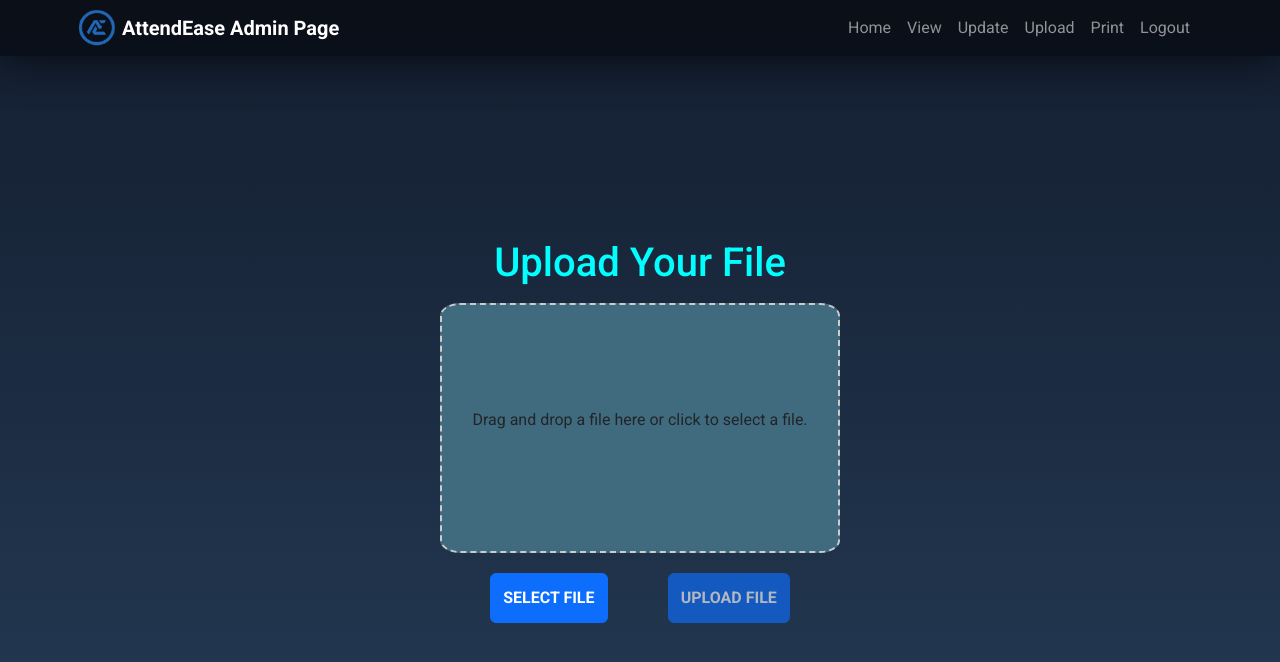
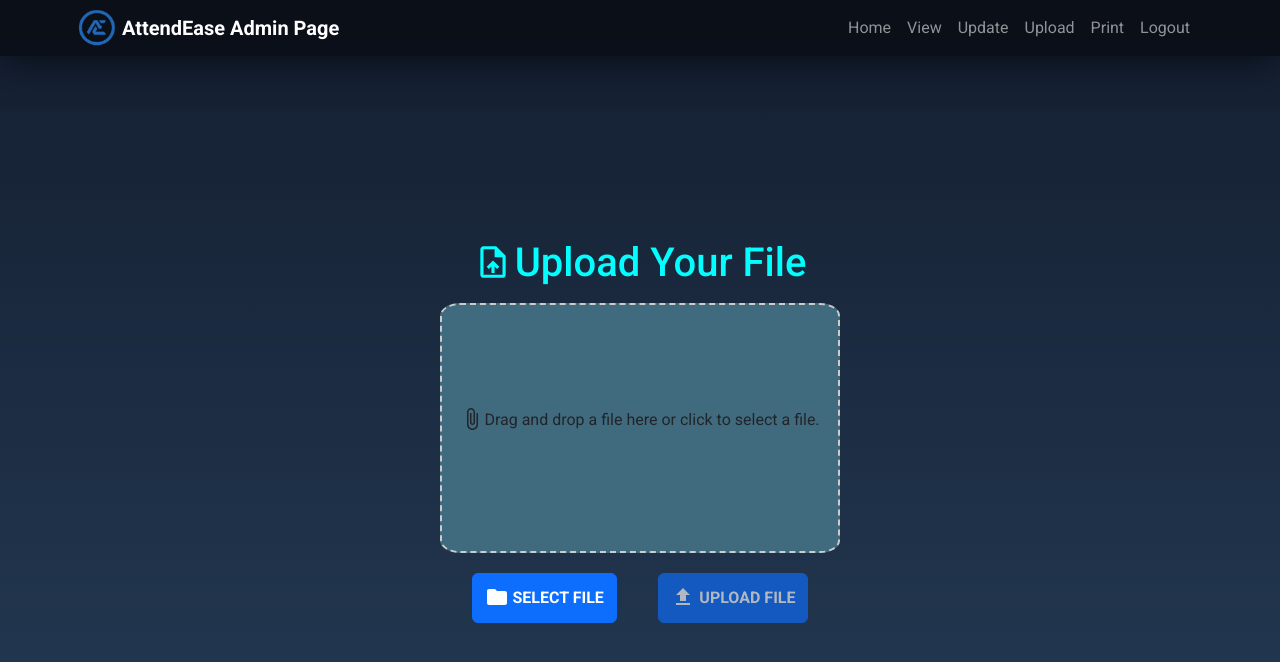
Before and after one commit to SiddheshSonar/AttendEase, a React (Vite) app in the folder admin_page/: page /upload in a window 1280 px wide. Shown: the top 662 px of the page. Built offline with nearby package versions, Linux system fonts and the light colour scheme; what pocketbase would draw is missing.

Commit message:
icons added

```diff
--- a/admin_page/src/App.css
+++ b/admin_page/src/App.css
@@ -55,6 +55,11 @@ td {
   display: flex;
   flex-direction: column;
   align-items: center;
+}
+
+.ic {
+  margin-bottom: 2px;
+  padding-bottom: 1px;
 }
 
 .footer {
--- a/admin_page/src/print/Download.jsx
+++ b/admin_page/src/print/Download.jsx
@@ -2,7 +2,7 @@ import React, { useState, useEffect } from 'react';
 import NavB from '../Navbar';
 import PrintTable from '../table/PrintTable';
 import { pb } from '../login_page/Login';
-
+import SchoolIcon from '@mui/icons-material/School';
 
 const Download = () => {
   const [student, setStudent] = useState({});
@@ -37,7 +37,7 @@ const Download = () => {
               className='pt-btn btn btn-primary'
               onClick={() => handleDivisionClick(div)}
             >
-              {`DIVISON ${div}`}
+              <SchoolIcon style={{marginRight:"5px",marginBottom:"4px"}}/>{`DIVISON ${div}`}
             </button>
           ))}
         </div>
--- a/admin_page/src/table/Table.jsx
+++ b/admin_page/src/table/Table.jsx
@@ -3,6 +3,8 @@ import Table from "react-bootstrap/Table";
 import Chart from "../chart/Chart";
 import "../App.css";
 import { pb } from "../login_page/Login";
+import BarChartIcon from '@mui/icons-material/BarChart';
+import PersonSearchIcon from '@mui/icons-material/PersonSearch';
 
 const StudTable = () => {
   const [isLoading, setIsLoading] = useState(true);
@@ -37,7 +39,7 @@ const StudTable = () => {
             {selectedRecord && <Chart record={selectedRecord} />}
           </div>
           <div className="search-table">
-          <h2 className="table-head">Search Students By UID</h2>
+          <h2 className="table-head"><PersonSearchIcon style={{fontSize:"40px",marginBottom:"10px"}}/>Search Students By UID</h2>
             <input
               className="search-bar"
               type="text"
@@ -66,7 +68,7 @@ const StudTable = () => {
                         onClick={() => setSelectedRecord(record)}
                         className="btn btn-primary"
                       >
-                        View Attendance
+                        <BarChartIcon style={{marginBottom:"4px"}}/>View Attendance
                       </button>
                     </td>
                   </tr>
--- a/admin_page/src/table/Uptable.jsx
+++ b/admin_page/src/table/Uptable.jsx
@@ -3,6 +3,8 @@ import Table from "react-bootstrap/Table";
 import "../App.css";
 import { pb } from "../login_page/Login";
 import UpPage from "../updation/UpPage";
+import AddCircleIcon from '@mui/icons-material/AddCircle';
+import RemoveCircleIcon from '@mui/icons-material/RemoveCircle';
 
 const StudTable = () => {
   const [isLoading, setIsLoading] = useState(true);
@@ -73,13 +75,13 @@ const StudTable = () => {
                       <button
                         onClick={() => handleButtonClick(record,"CONFIRM ADDITION")}
                         className="btn btn-primary"
-                      >
+                      ><AddCircleIcon style={{marginRight:"4px",marginBottom: "3px"}}/>
                         ADD
                       </button>
                       <button
                         onClick={() => handleButtonClick(record,"CONFIRM DELETION")}
-                        className="btn btn-primary"
-                      >
+                        className="btn btn-danger"
+                      ><RemoveCircleIcon style={{marginRight:"4px",marginBottom: "3px"}}/>
                         DELETE
                       </button>
                     </td>
--- a/admin_page/src/updation/UpPage.jsx
+++ b/admin_page/src/updation/UpPage.jsx
@@ -14,6 +14,8 @@ import ModalClose from '@mui/joy/ModalClose';
 import ModalDialog from '@mui/joy/ModalDialog';
 import WarningRoundedIcon from '@mui/icons-material/WarningRounded';
 import Typography from '@mui/joy/Typography';
+import ThumbUpAltIcon from '@mui/icons-material/ThumbUpAlt';
+import DeleteIcon from '@mui/icons-material/Delete';
 import { pb } from '../login_page/Login';
 
 const UpPage = ({ op, record, course }) => {
@@ -168,7 +170,7 @@ const UpPage = ({ op, record, course }) => {
 
 
             </div>}
-            <button className='main-btn btn btn-primary' onClick={() => setOpen(true)}>{op}</button>
+            <button className={op === "CONFIRM ADDITION" ? "btn btn-success" : "btn btn-danger"} onClick={() => setOpen(true)}>{op} {op === "CONFIRM ADDITION" ? <ThumbUpAltIcon className='ic'/> : <DeleteIcon className='ic'/>}</button>
             <Modal open={open} onClose={() => setOpen(false)}>
                 <ModalDialog
                     variant="outlined"
--- a/admin_page/src/upload/Upload.jsx
+++ b/admin_page/src/upload/Upload.jsx
@@ -1,5 +1,9 @@
 import React, { useState } from "react";
 import NavB from "../Navbar";
+import FolderIcon from '@mui/icons-material/Folder';
+import FileUploadIcon from '@mui/icons-material/FileUpload';
+import UploadFileIcon from '@mui/icons-material/UploadFile';
+import AttachFileIcon from '@mui/icons-material/AttachFile';
 
 const Upload = () => {
   const [file, setFile] = useState(null);
@@ -38,7 +42,7 @@ const Upload = () => {
     <div className="up-main">
       <NavB />
       <div className="up-box">
-      <h1 className="upload-title">Upload Your File</h1>
+      <h1 className="upload-title"><UploadFileIcon style={{fontSize:"38px",marginBottom:"6px",marginRight:"3px"}}/>Upload Your File</h1>
       <div className="upload-container">
         <div
           className="dropzone"
@@ -48,7 +52,7 @@ const Upload = () => {
           {file ? (
             <p className="title-font">{file.name}</p>
           ) : (
-            <p>Drag and drop a file here or click to select a file.</p>
+            <p><AttachFileIcon style={{marginBottom: "3px"}}/>Drag and drop a file here or click to select a file.</p>
           )}
         </div>
         <div className="up-btn-holder">
@@ -56,14 +60,14 @@ const Upload = () => {
         <button
           className="up-btn btn btn-primary"
           onClick={() => document.querySelector('input[type="file"]').click()}
-        >
+        ><FolderIcon style={{marginRight:"4px",marginBottom:"3px"}}/>
           SELECT FILE
         </button>
         <button
           className="up-btn btn btn-primary"
           disabled={!file}
           onClick={handleUpload}
-        >
+        ><FileUploadIcon style={{marginRight:"4px",marginBottom:"3px"}}/>
           UPLOAD FILE
         </button>
         {uploadStatus && <p>{uploadStatus}</p>}
```
